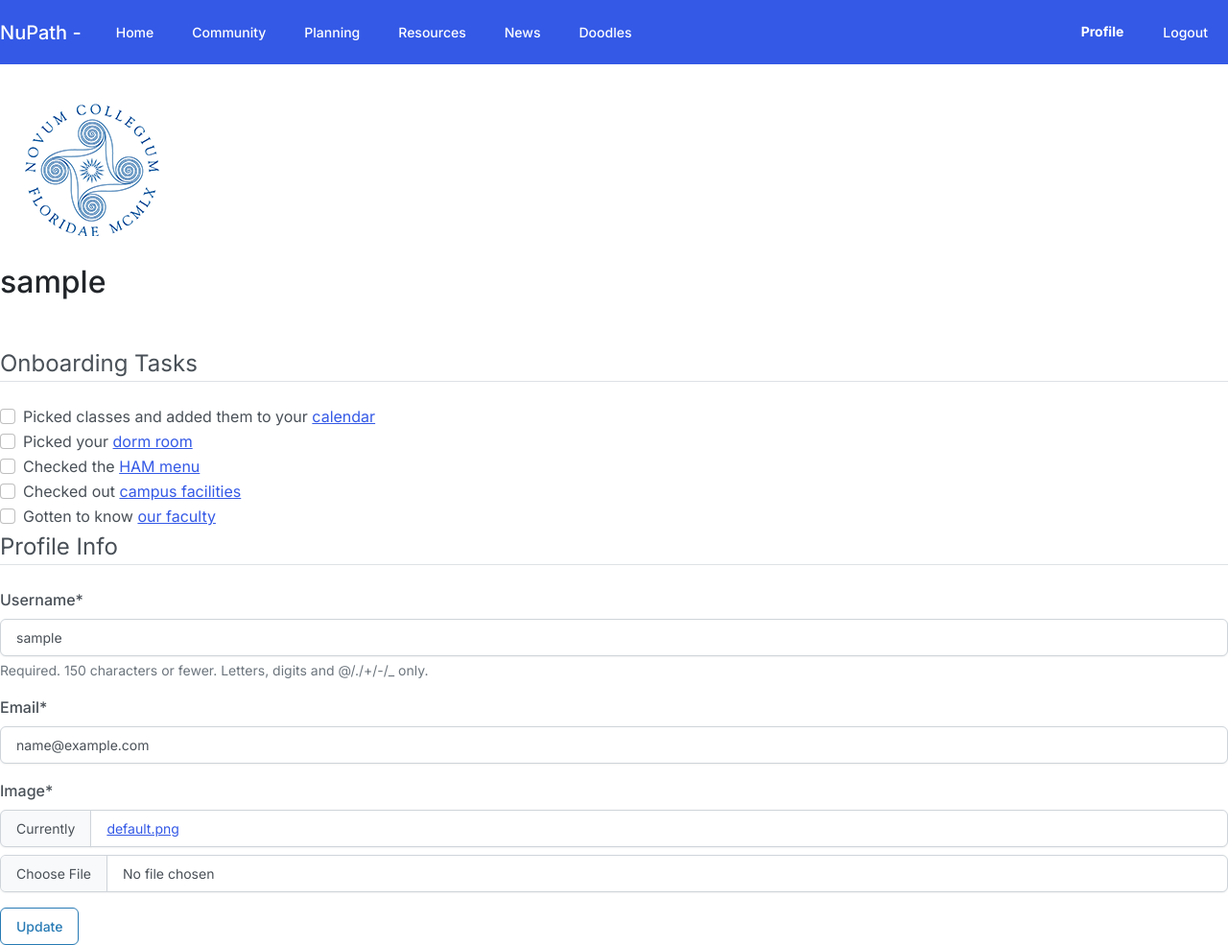
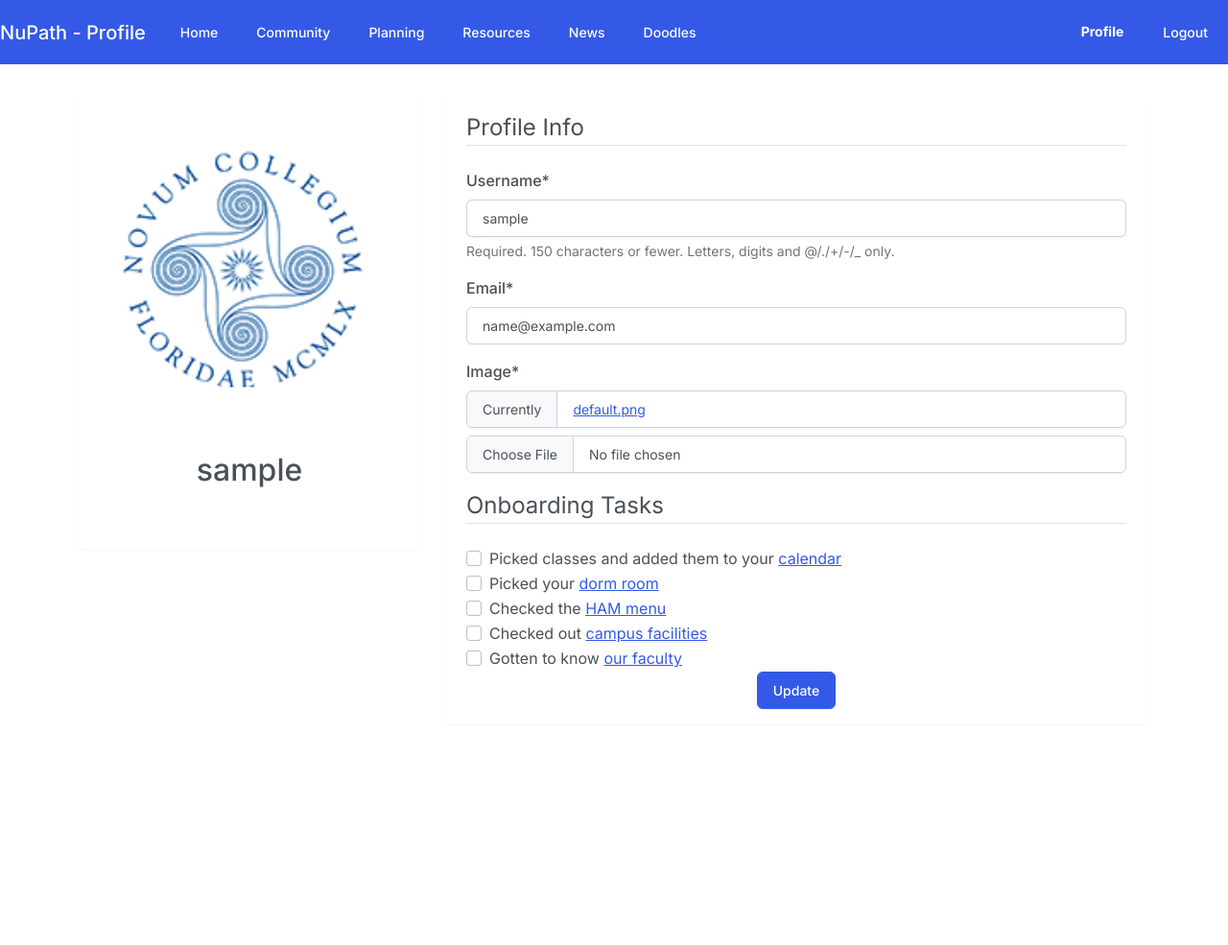
Before and after one commit to marios-petrov/NuPath, a Django app: page /profile/ in a window 1280 px wide. Shown: the whole page at 96% size. After the commit the page ends 739 px from the top, so only its background shows below. Run offline with Django 5.2, Linux system fonts and the light colour scheme; the visitor is signed in with stand-in values (Sample User, id 1); some libraries are stand-ins or nearby versions.

Commit message:
Update profile.html
Updated profile template to match marios' layout

```diff
--- a/Users/templates/Users/profile.html
+++ b/Users/templates/Users/profile.html
@@ -1,22 +1,36 @@
 {% extends "Features/base.html" %}
 {% load crispy_forms_tags %}
 {% block content %}
-  <html lang="en">
-
-    <div class="content-section">
-      <div class="media">
-        <img class="rounded-circle account-img" src="{{ user.profile.image.url }}">
-        <div class="media-body">
-          <h2 class="account-heading">{{ user.username }}{% if all_tasks_completed %} 🥇{% endif %}</h2>
+<title>Profile</title>
+<div class="container py-4">
+  <div class="row">
+    <!-- Profile image and info -->
+    <div class="col-md-4 mb-3">
+      <div class="card border-0 shadow">
+        <img src="{{ user.profile.image.url }}" class="card-img-top rounded-circle account-img" alt="Profile Image">
+        <div class="card-body text-center">
+          <h2 class="card-title">{{ user.username }}{% if all_tasks_completed %} 🥇{% endif %}</h2>
           <p class="text-secondary">{{ user.email }}</p>
         </div>
       </div>
+    </div>
 
+    <!-- Profile form and Badges -->
+    <div class="col-md-8">
+      <div class="card border-0 shadow">
+        <div class="card-body">
+          <legend class="border-bottom mb-4 card-title">Profile Info</legend>
           <form method="POST" enctype="multipart/form-data">
             {% csrf_token %}
             <fieldset class="form-group">
+                {{ u_form|crispy }}
+                {{ p_form|crispy }}
+            </fieldset>
+            <!-- Badges section -->
+            <fieldset class="form-group">
               <legend class="border-bottom mb-4">Onboarding Tasks</legend>
               <div class="badges_form">
+                <!-- Repeat this block for each badge/task -->
                 <div class="form-check">
                   <input class="form-check-input" type="checkbox" id="picked_classes" name="picked_classes" {% if picked_classes %}checked{% endif %}>
                   <label class="form-check-label" for="picked_classes">
@@ -49,14 +63,13 @@
               </div>
               </div>
             </fieldset>
-          <fieldset class="form-group">
-              <legend class="border-bottom mb-4">Profile Info</legend>
-              {{ u_form|crispy }}
-              {{ p_form|crispy }}
-          </fieldset>
-          <div class="form-group">
-              <button class="btn btn-outline-info" type="submit">Update</button>
+            <div class="form-group text-center">
+                <button class="btn btn-primary" type="submit">Update</button>
             </div>
           </form>
         </div>
+      </div>
+    </div>
+  </div>
+</div>
 {% endblock content %}
```
Lines whose indentation alone changed are shown as unchanged.
